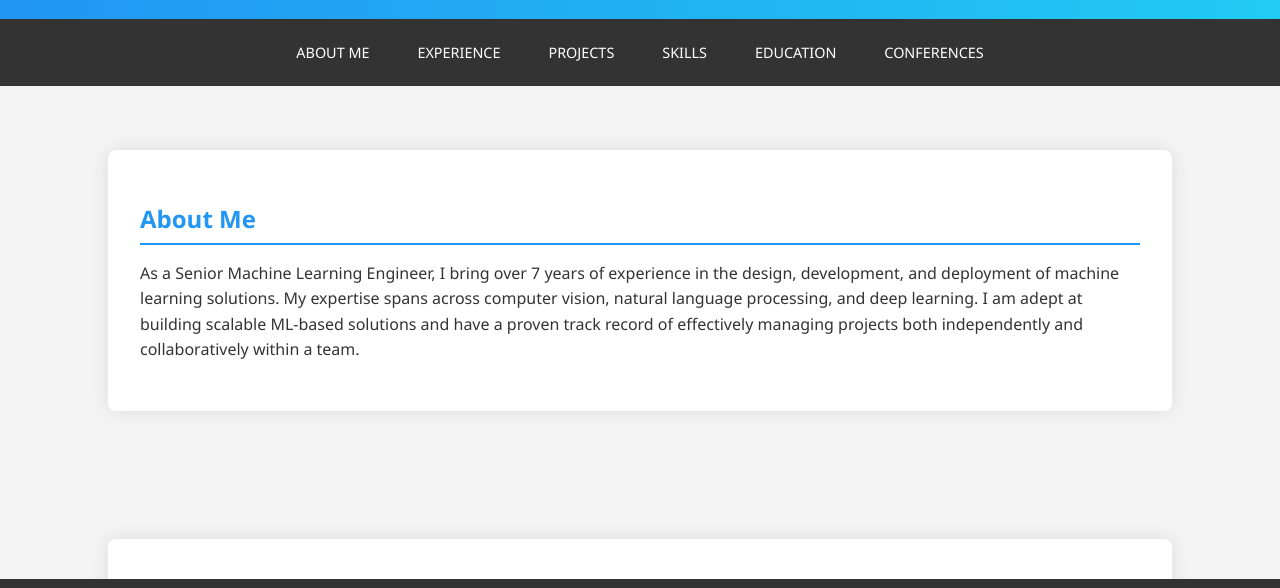
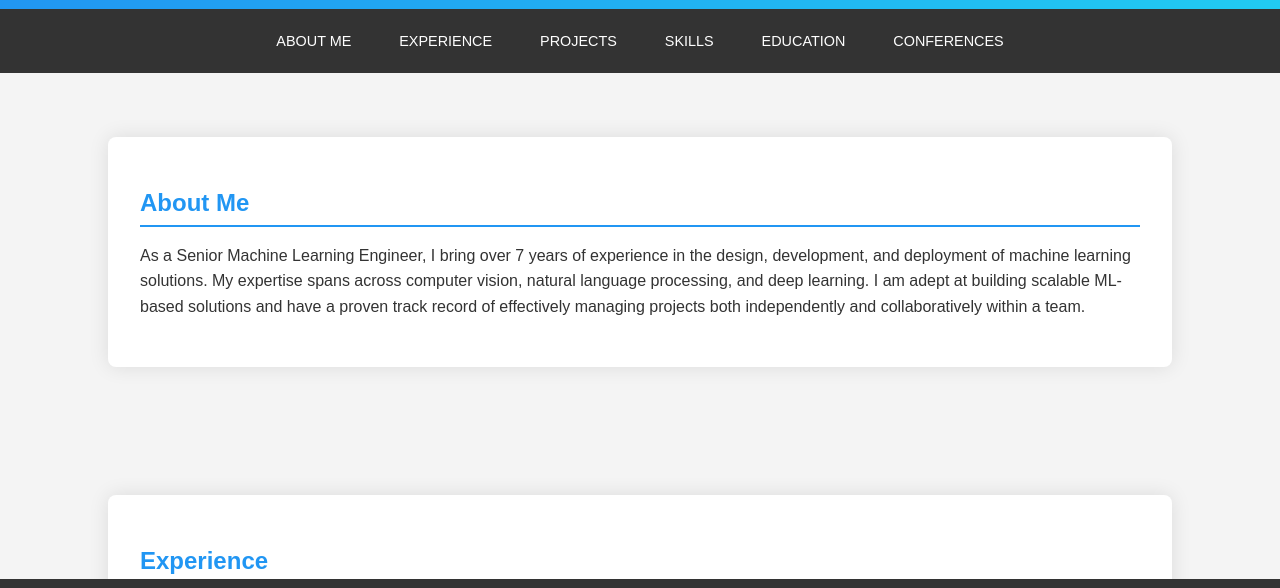
Before and after one commit to sujit25/sujit25.github.io, a plain HTML site: page index.html in a window 1280 px wide. Shown: the part 131-719 px from the top of the page. Drawn offline with Linux system fonts and the light colour scheme.

Commit message:
Update index.html

```diff
--- a/index.html
+++ b/index.html
@@ -6,7 +6,7 @@
     <title>Sujit Nalawade - Senior Machine Learning Engineer</title>
     <style>
         body {
-            font-family: 'Segoe UI', Tahoma, Geneva, Verdana, sans-serif;
+            font-family: Arial, sans-serif;
             margin: 0;
             padding: 0;
             color: #333;
```
